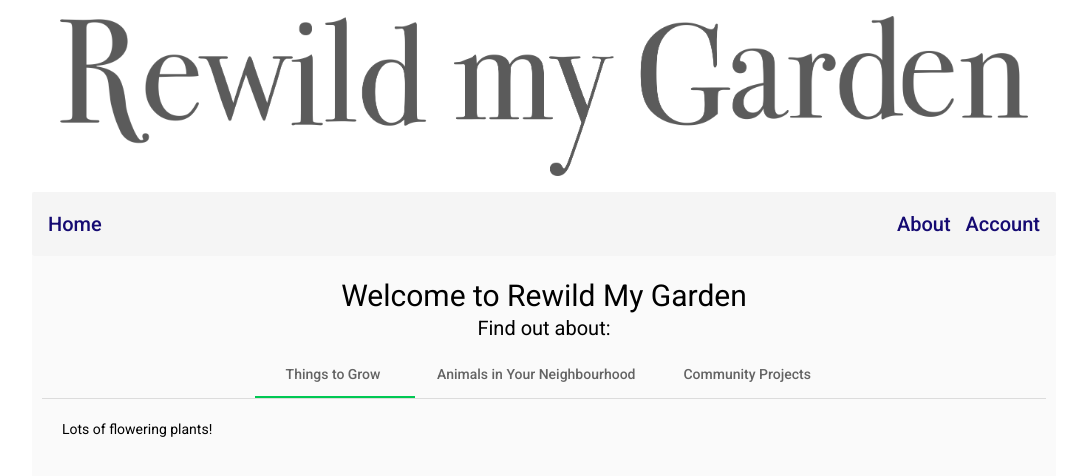
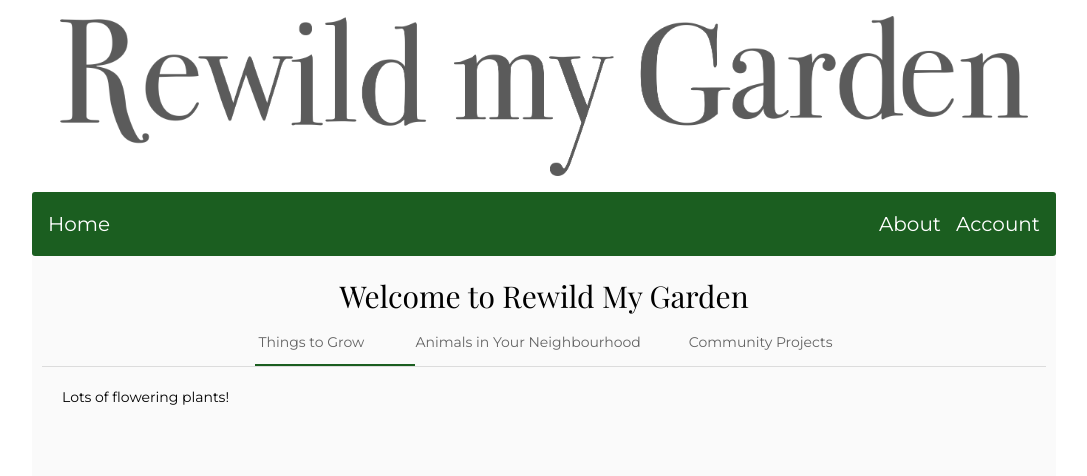
Before and after one commit to TrellixVulnTeam/Rewild-My-Garden_J5SW, an Angular app: page /home in a window 1280 px wide. Shown: the top 476 px of the page, without its empty margins (96-1183 px from the left). Built offline with nearby package versions, Linux system fonts and the light colour scheme.

Commit message:
Adding more styling

```diff
--- a/src/app/app.component.html
+++ b/src/app/app.component.html
@@ -5,9 +5,9 @@
     <mat-sidenav #sidenav role="navigation">
       <app-sidenav-list (sidenavClose)="sidenav.close()"></app-sidenav-list>
     </mat-sidenav>
-    <mat-sidenav-content>
+    <mat-sidenav-content >
       <app-navigation (sidenavToggle)="sidenav.toggle()"></app-navigation>
-      <main>
+      <main >
         <router-outlet></router-outlet>
       </main>
     </mat-sidenav-content>
--- a/src/app/home/home.component.html
+++ b/src/app/home/home.component.html
@@ -1,8 +1,7 @@
 <section fxLayout="column" fxFlexAlign="stretch">
     <div fxFlexAlign="center">
-      <p>Welcome to Rewild My Garden</p>
+      <p class='Subheader'>Welcome to Rewild My Garden</p>
     </div>
-    <p class="subheader" fxFlexAlign="center">Find out about:</p>
     <mat-tab-group mat-align-tabs="center">
       <mat-tab label="Things to Grow">
         <p class="content">Lots of flowering plants!</p>
--- a/src/app/home/home.component.scss
+++ b/src/app/home/home.component.scss
@@ -1,9 +1,3 @@
-section div p{
-    font-size: 30px;
-}
-.subheader {
-    font-size: 20px;
-}
 .content{
     padding: 20px;
 }
--- a/src/app/navigation/navigation.component.html
+++ b/src/app/navigation/navigation.component.html
@@ -1,7 +1,7 @@
-<mat-toolbar>
-    <div fxHide.gt-xs>
-        <button mat-icon-button (click)="onToggleSidenav()">
-            <mat-icon>menu</mat-icon>
+<mat-toolbar color="primary">
+    <div fxHide.gt-xs >
+        <button class="menu-button" color="accent" mat-icon-button (click)="onToggleSidenav()">
+            <mat-icon >menu</mat-icon>
         </button>
     </div>
     <div>
--- a/src/app/sidenav-list/sidenav-list.component.html
+++ b/src/app/sidenav-list/sidenav-list.component.html
@@ -1,15 +1,15 @@
 <mat-nav-list>
     <a mat-list-item routerLink="/home" (click)="onSidenavClose()">
-        <mat-icon>home</mat-icon> <span class="nav-caption">Home</span>
+        <mat-icon color="primary" >home</mat-icon> <span class="nav-caption">Home</span>
     </a>
     <a mat-list-item routerLink="/owner" (click)="onSidenavClose()">
-        <mat-icon>assignment_ind</mat-icon> <span class="nav-caption">About</span>
+        <mat-icon color="primary">filter_vintage</mat-icon> <span class="nav-caption">About</span>
     </a>
     <a mat-list-item routerLink="#" (click)="onSidenavClose()">
-        <mat-icon>account_balance</mat-icon><span class="nav-caption">Account</span>
+        <mat-icon color="primary">perm_identity</mat-icon><span class="nav-caption">Account</span>
     </a>
     <mat-list-item [matMenuTriggerFor]="menu">
-        <mat-icon>unfold_more</mat-icon>
+        <mat-icon color="primary" >unfold_more</mat-icon>
         <a matline>Example</a>
     </mat-list-item>
     <mat-menu #menu="matMenu">
--- a/src/custom-theme.scss
+++ b/src/custom-theme.scss
@@ -1,14 +1,16 @@
-// Custom Theming for Angular Material
-// For more information: https://material.angular.io/guide/theming & https://material.angular.io/guide/theming#defining-a-custom-theme
-// Available color palettes: https://material.io/design/color/
-// A theme consists of configurations for individual theming systems such as "color" or "typography".
+// // Custom Theming for Angular Material
+// // For more information: https://material.angular.io/guide/theming & https://material.angular.io/guide/theming#defining-a-custom-theme
+// // Available color palettes: https://material.io/design/color/
+// // A theme consists of configurations for individual theming systems such as "color" or "typography".
 
 @use '~@angular/material' as mat;
-
 @include mat.core();
 
-$my-primary: mat.define-palette(mat.$green-palette, A700);
-$my-accent: mat.define-palette(mat.$green-palette, A700);
+@import "~@angular/material/theming";
+
+$my-primary: mat.define-palette(mat.$green-palette, 900);
+$my-accent: mat.define-palette(mat.$green-palette, 600);
+
 $my-tabs-theme: mat.define-light-theme((
  color: (
    primary: $my-primary,
@@ -16,20 +18,8 @@ $my-tabs-theme: mat.define-light-theme((
  )
 ));
 
-$my-toolbar-theme: mat.define-light-theme((
- color: (
-   primary: $my-primary,
-   accent: $my-accent,
- )
-));
-
-$my-sidenav-theme: mat.define-light-theme((
- color: (
-   primary: $my-primary,
-   accent: $my-accent,
- )
-));
-
 @include mat.tabs-theme($my-tabs-theme);
-@include mat.toolbar-theme($my-toolbar-theme);
-@include mat.sidenav-theme($my-sidenav-theme);
+@include mat.toolbar-theme($my-tabs-theme);
+@include mat.icon-theme($my-tabs-theme);
+@include mat.sidenav-theme($my-tabs-theme);
+@include mat.button-theme($my-tabs-theme);
--- a/src/styles.scss
+++ b/src/styles.scss
@@ -1,11 +1,12 @@
-// @import './custom-theme';
-// @import '../node_modules/@angular/material/theming';
-// @import 'custom-theme.scss';
+@import 'custom-theme.scss';
+@import '~@angular/material/theming';
+@import url('https://fonts.googleapis.com/css2?family=Playfair+Display&display=swap');
+@import url('https://fonts.googleapis.com/css2?family=Montserrat&display=swap');
 
    /* Global Styles */
 
 * {
-    font-family: 'Roboto', Arial, sans-serif;
+    font-family: 'Montserrat', sans-serif;
     color: #000000;
     box-sizing: border-box;
     -webkit-font-smoothing: antialiased;
@@ -18,32 +19,34 @@
 
   /* Text */
 
-  h1 {
-    font-size: 32px;
+  .Subheader{
+    font-family: 'Playfair Display', serif;
+    font-size: 30px;
   }
 
-  h2 {
-    font-size: 20px;
+  @media screen and (min-width: 601px) {
+    .Subheader {
+      font-size: 30px;
+    }
   }
 
-  h1, h2 {
-    font-weight: lighter;
-  }
-
-  p {
-    font-size: 14px;
+  /* If the screen size is 600px wide or less, set the font-size of <div> to 30px */
+  @media screen and (max-width: 600px) {
+    .Subheader {
+      font-size: 20px;
+    }
   }
 
   /* Hyperlink */
 
   a {
     cursor: pointer;
-    color: #150a72;
+    color: white;
     text-decoration: none;
   }
 
   a:hover {
-    color: #2715c4;
+    color: light-grey;
     opacity: 0.8;
   }
 
```
Also changed, not shown: 1 other file (tests, documents, lock files or other folders).
